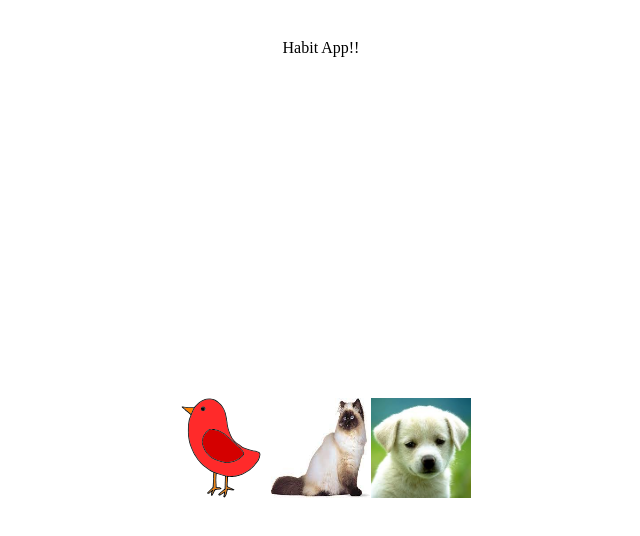
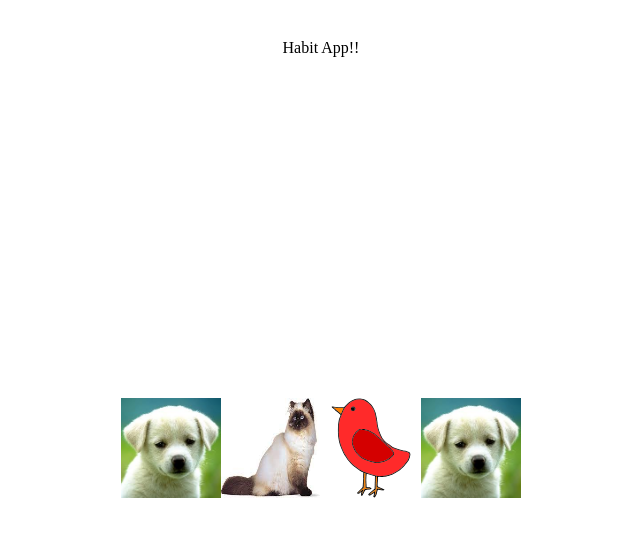
Before and after one commit to TheVanadium/habit-app, a Vue app: page / in a window 1280 px wide. Shown: the top 536 px of the page, without its empty margins (319-959 px from the left). Built offline with nearby package versions, Linux system fonts and the light colour scheme.

Commit message:
refactor: generate pets from arrays
multiple habit pets were originally hard coded in
now they're called from array in the data()

```diff
--- a/src/components/PetPlace.vue
+++ b/src/components/PetPlace.vue
@@ -3,6 +3,16 @@ import HabitPet from './HabitPet.vue'
 
 export default {
     name: "PetPlace",
+    data() {
+        return {
+            pets: [
+                {id: 1, species: 'dog'},
+                {id: 2, species: 'cat'},
+                {id: 3, species: 'bird'},
+                {id: 4, species: 'dog'},
+            ],
+        };
+    },
     components: {
         HabitPet
     }
@@ -10,8 +20,6 @@ export default {
 </script>
 <template>
     <div id="pet-place">
-        <HabitPet species="bird"></HabitPet>
-        <HabitPet species="cat"></HabitPet>
-        <HabitPet species="dog"></HabitPet>
+        <HabitPet v-for="pet in this.pets" :key="pet.id" :species="pet.species"></HabitPet>
     </div>
 </template>
```
